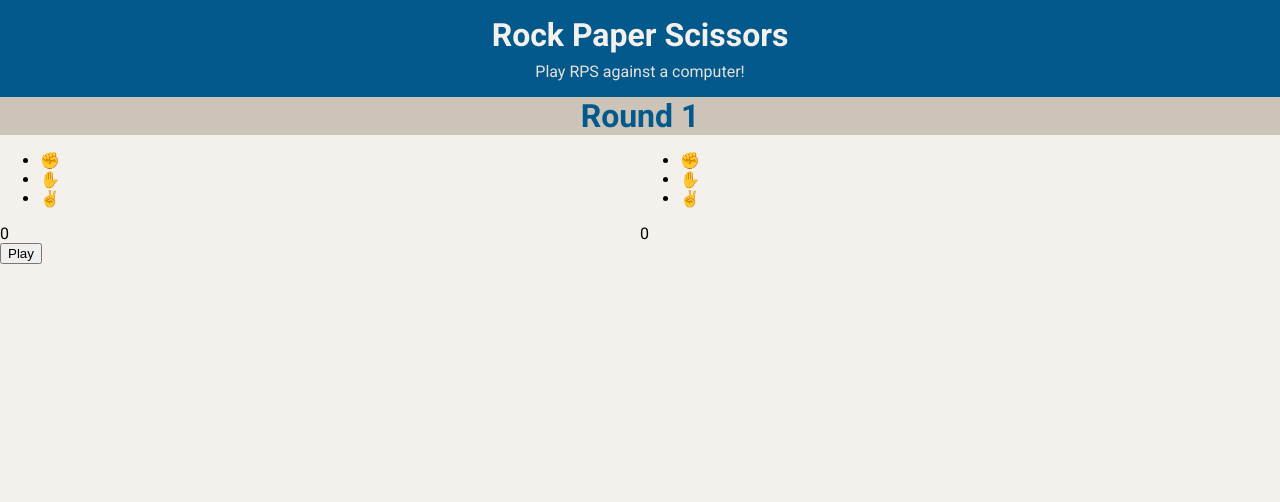
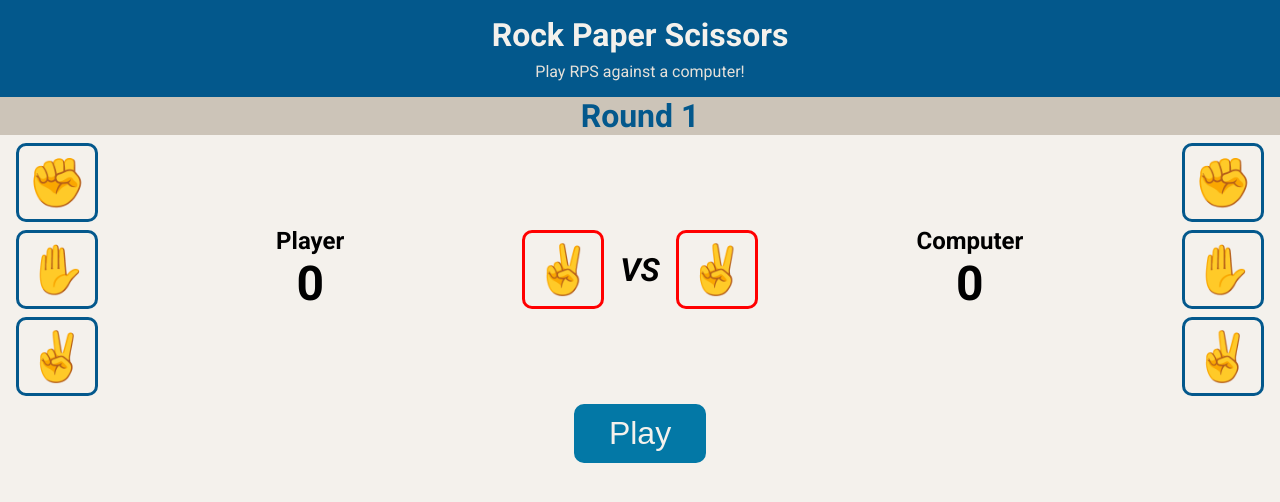
Before and after one commit to TeamPlatinum1/odin-rock-paper-scissors, a plain HTML site: page index.html in a window 1280 px wide. Drawn offline with Linux system fonts and the light colour scheme.

Commit message:
Add desired UI

```diff
--- a/index.html
+++ b/index.html
@@ -28,26 +28,42 @@
                         <li>&#9996;</li>
                     </ul>
                 </div>
-                <div class="score">
-                    0
+                <div class="info">
+                    <div class="name-tag">
+                        Player
+                    </div>
+                    <div class="score">
+                        0
+                    </div>
                 </div>
                 <div class="end-choice">
-
+                    &#9996;
                 </div>
             </div>
+
+            <div class="vs-sign">
+                <em>VS</em>
+            </div>
+
             <div class="computer-content">
+                <div class="end-choice">
+                    &#9996;
+                </div>
+                <div class="info">
+                    <div class="name-tag">
+                        Computer
+                    </div>
+                    <div class="score">
+                        0
+                    </div>
+                </div>
+
                 <div class="choices">
                     <ul>
                         <li>&#9994;</li>
                         <li>&#9995;</li>
                         <li>&#9996;</li>
                     </ul>
-                </div>
-                <div class="score">
-                    0
-                </div>
-                <div class="end-choice">
-
                 </div>
             </div>
         </div>
--- a/javascript.js
+++ b/javascript.js
@@ -105,4 +105,3 @@ function playGame(rounds){
 
 let humanScore = 0;
 let computerScore = 0;
-//playGame(5);
--- a/style.css
+++ b/style.css
@@ -6,14 +6,87 @@ body {
     margin: 0;
 }
 
+#play {
+    display: block;
+    margin: 0 auto;
+    font-size: 32px;
+    color: #F4F1EC;
+    background-color: #0378A6;
+    padding: 8px 32px;
+    border: 3px solid #0378A6;
+    border-radius: 10px;
+}
+
+#play:hover {
+    cursor: pointer;
+    background-color: #F4F1EC;
+    color: #0378A6;
+}
+
 .game-body {
     display: flex;
-    justify-content: center;
+    justify-content: space-between;
+    gap: 16px;
+    padding: 8px 16px;
+}
+
+.vs-sign {
+    align-self: center;
+    font-size: 32px;
+    font-weight: bold;
 }
 
 .game-body .player-content,
 .game-body .computer-content {
-    flex-grow: 1;
+    flex: 1 300px;
+    display: flex;
+    justify-content: space-between;
+    align-items: center;
+}
+
+.choices ul {
+    list-style: none;
+    display: flex;
+    flex-direction: column;
+    justify-content: space-between;
+    gap: 8px;
+    margin: 0;
+    padding: 0;
+}
+
+.info {
+    display: flex;
+    flex-direction: column;
+    justify-content: space-between;
+    align-items: center;
+}
+
+.name-tag {
+    font-size: 24px;
+    font-weight: bold;
+}
+
+.score {
+    font-size: 48px;
+    font-weight: bold;
+}
+
+.choices ul li,
+.end-choice {
+    font-size: 48px;
+    border: 3px solid #03588C;
+    border-radius: 10px;
+    padding: 8px;
+}
+
+.end-choice {
+    border-color: red;
+}
+
+.player-content .choices ul li:hover {
+    background-color: #0378A6;
+    border: 3px solid #034a77;
+    cursor: pointer;
 }
 
 .meta-data {
```
